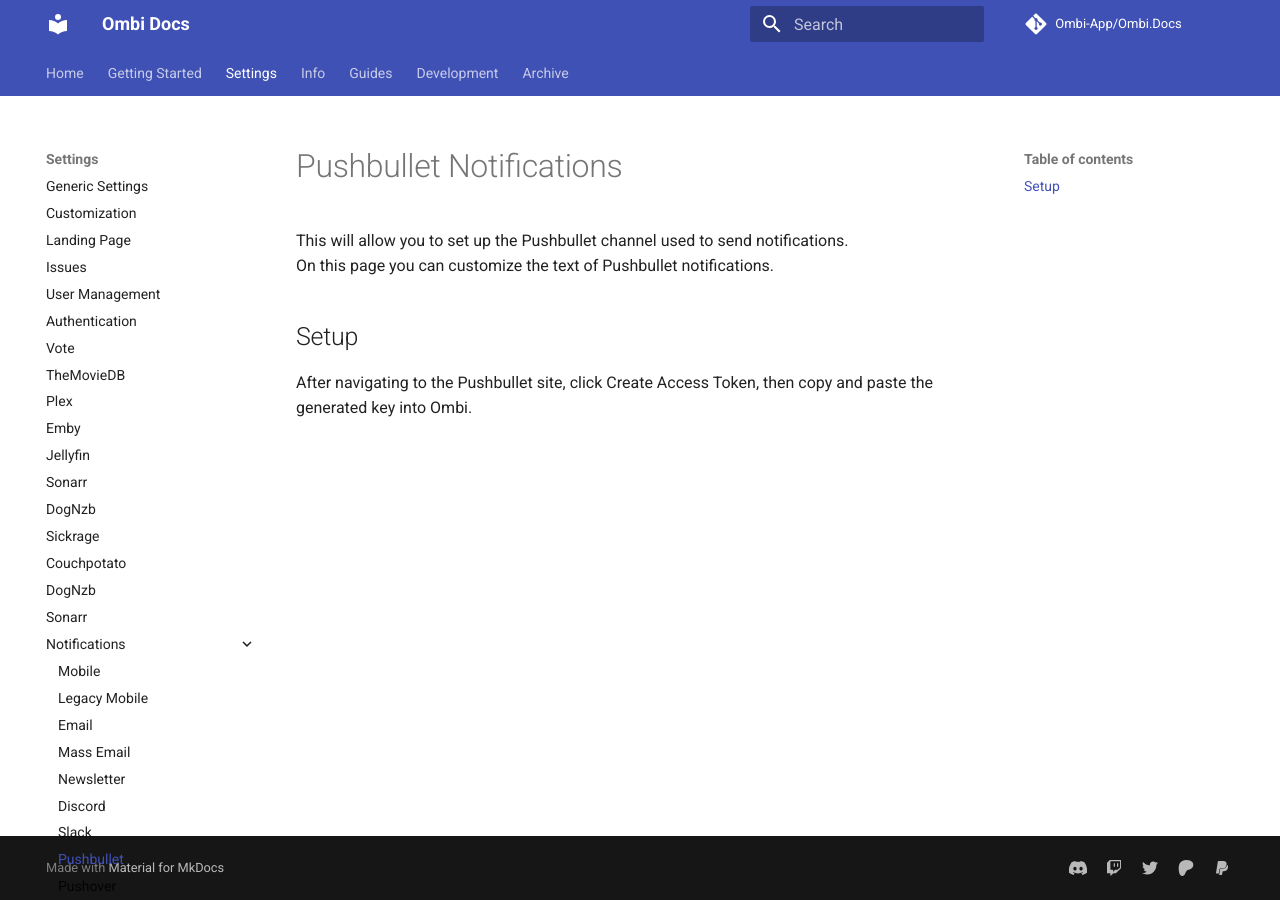
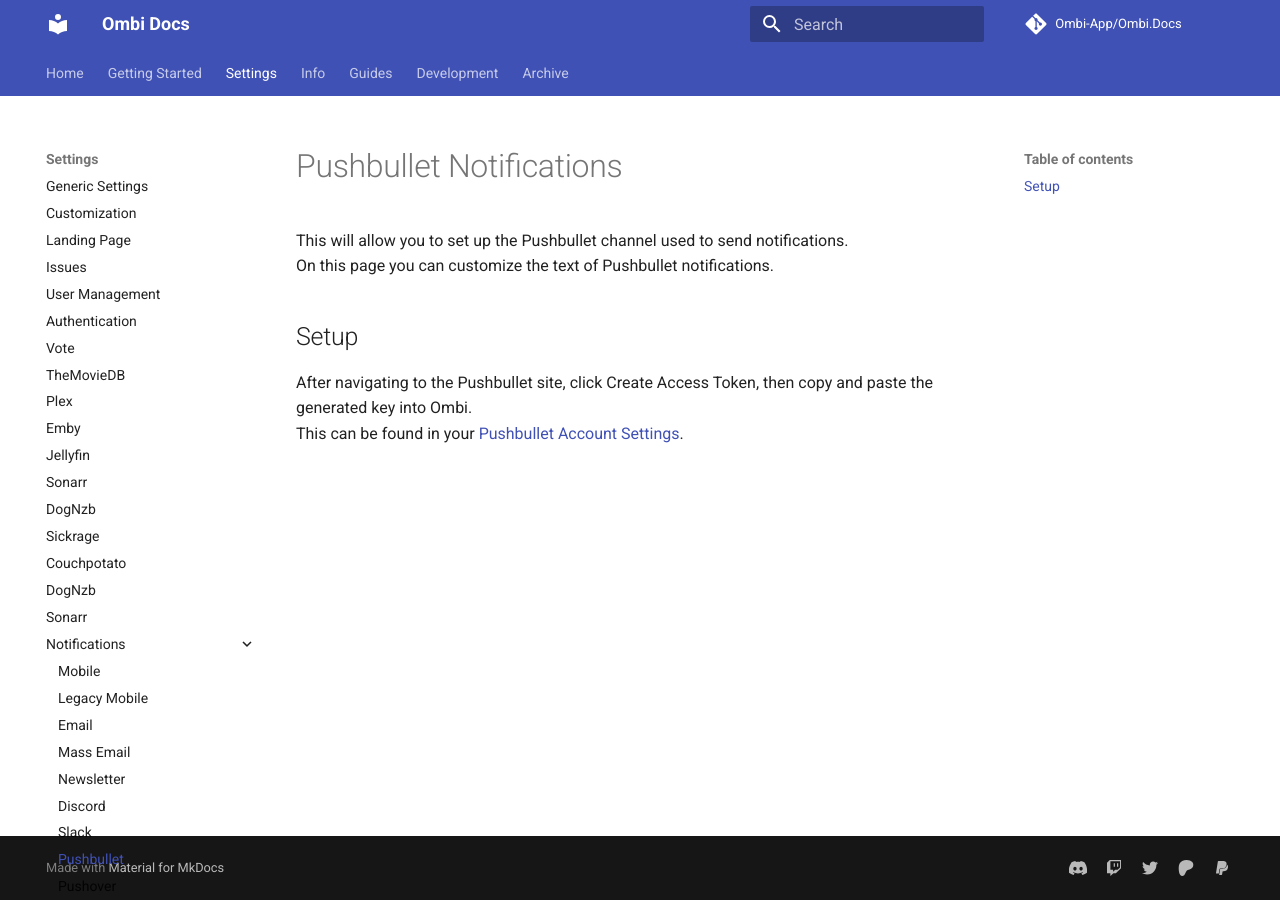
Before and after one commit to Ombi-app/Ombi.Docs, an MkDocs documentation site: the page built from docs/settings/notifications/pushbullet.md, in a window 1280 px wide. Built offline with MkDocs 1.6.1 and Material for MkDocs 9.7.7, drawn with Linux system fonts in a browser that asks for light colours; comment, search, counter and statistics services are not loaded.

Commit message:
Update pushbullet settings

```diff
--- a/docs/settings/notifications/pushbullet.md
+++ b/docs/settings/notifications/pushbullet.md
@@ -6,3 +6,4 @@
 ## Setup
 
 After navigating to the Pushbullet site, click Create Access Token, then copy and paste the generated key into Ombi.
+This can be found in your [Pushbullet Account Settings](https://www.pushbullet.com/#settings/account).
```
